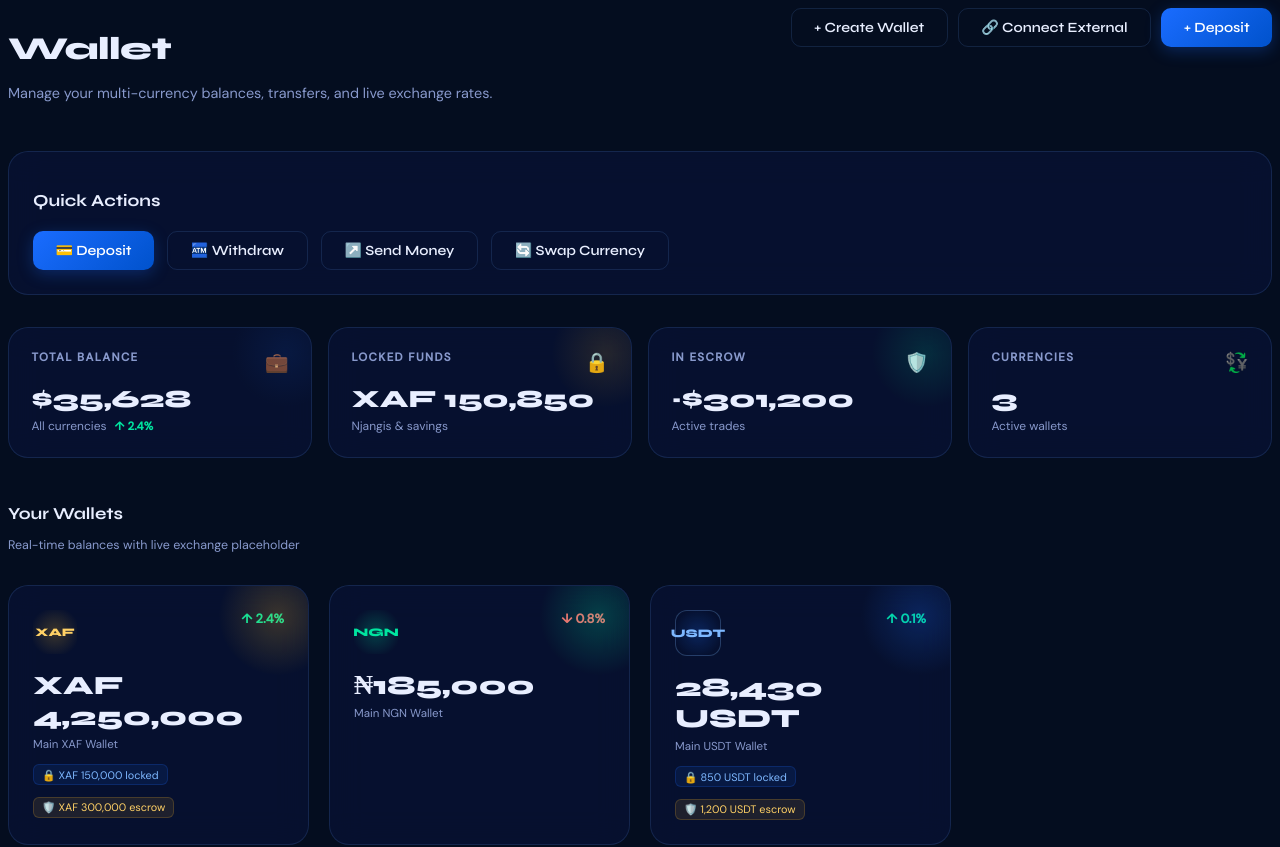
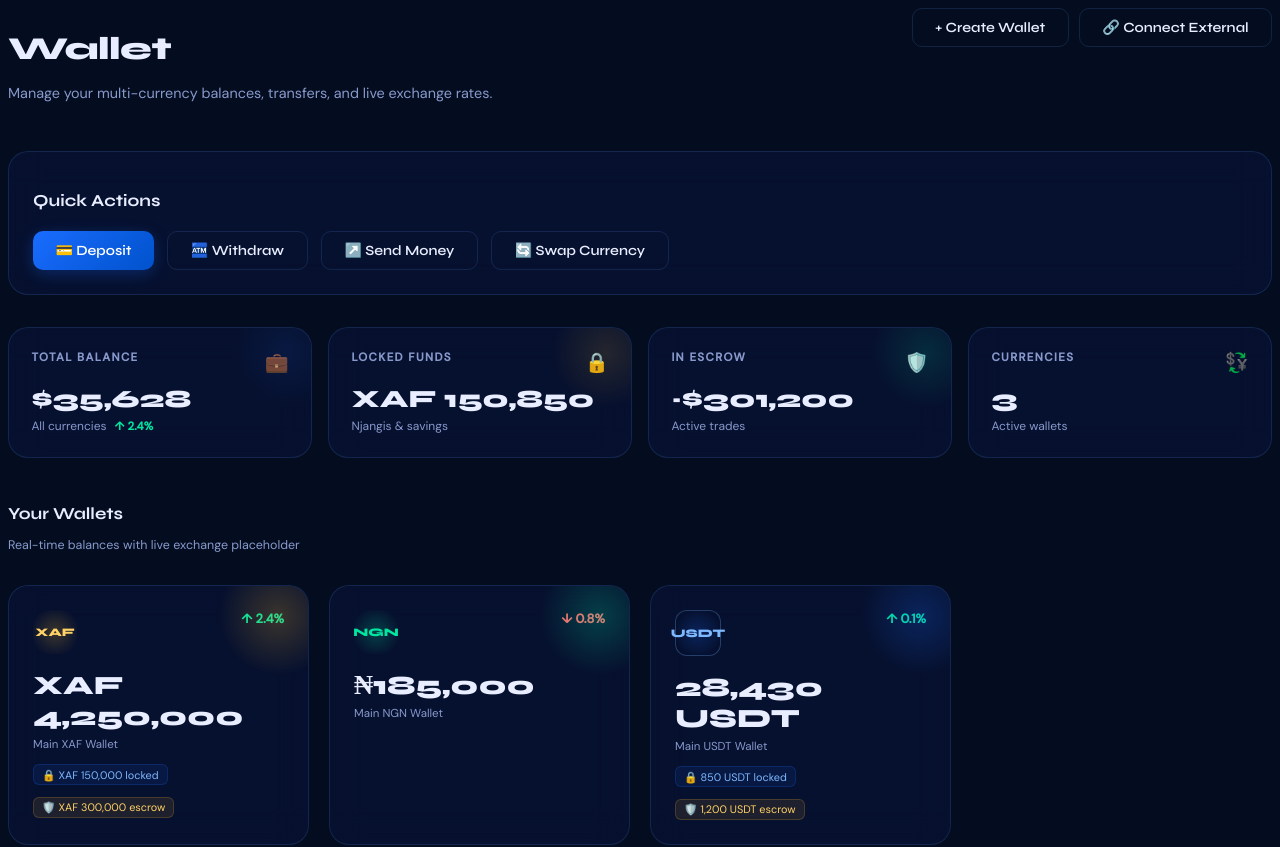
Before and after one commit to tabofins/tabofins-frontend, a Next.js app: page /wallet in a window 1280 px wide. Shown: the top 847 px of the page. Built offline with nearby package versions, Linux system fonts and the light colour scheme.

Commit message:
Removed deposit button in wallet which was duplicate

```diff
--- a/src/app/wallet/page.tsx
+++ b/src/app/wallet/page.tsx
@@ -82,12 +82,7 @@ export default function WalletPage() {
             <ActionButton variant="ghost" onClick={() => openModal("connect")}>
               🔗 Connect External
             </ActionButton>
-            <ActionButton
-              variant="primary"
-              onClick={() => openModal("deposit")}
-            >
-              + Deposit
-            </ActionButton>
+
           </div>
         }
       />
```
